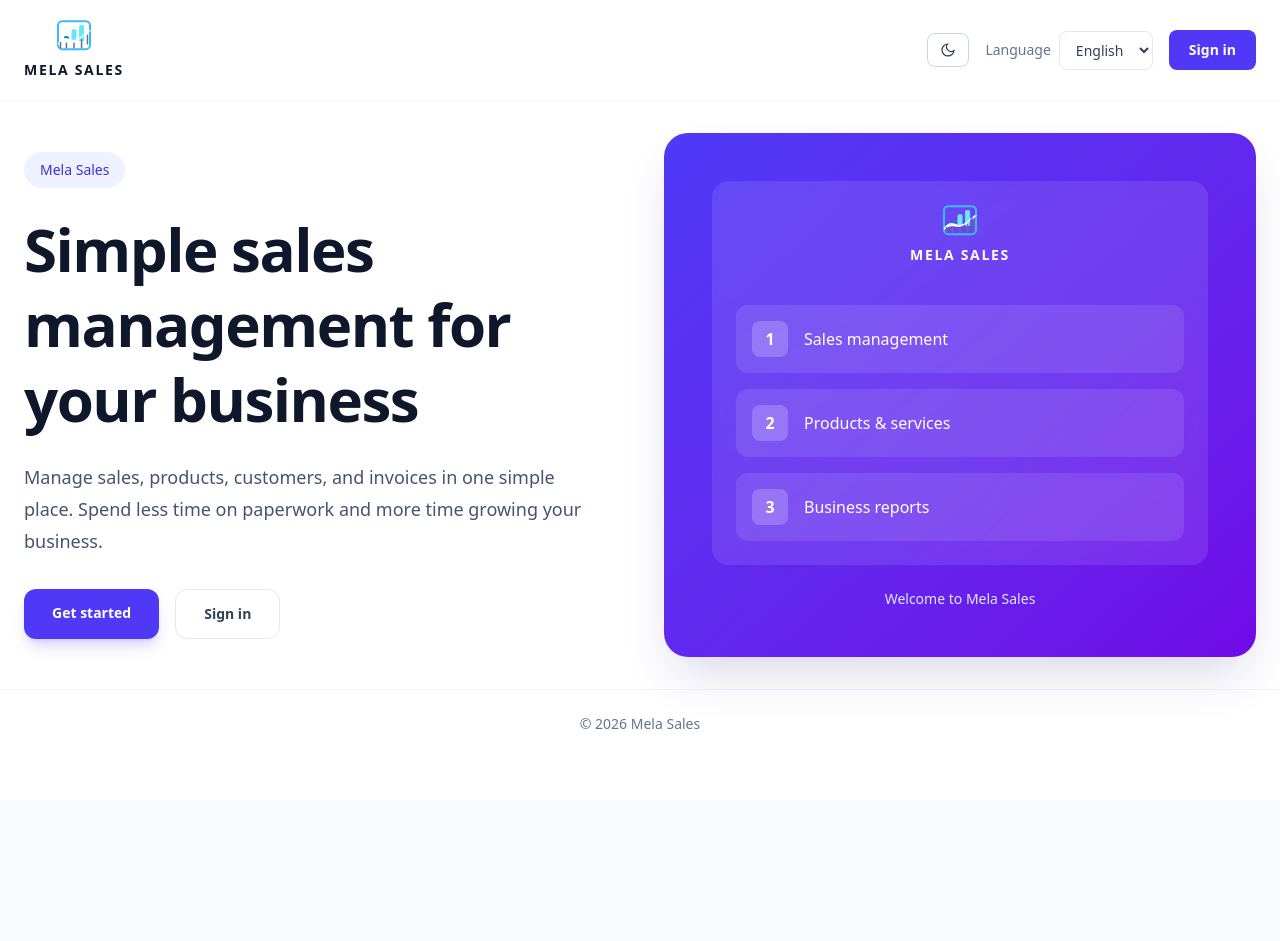
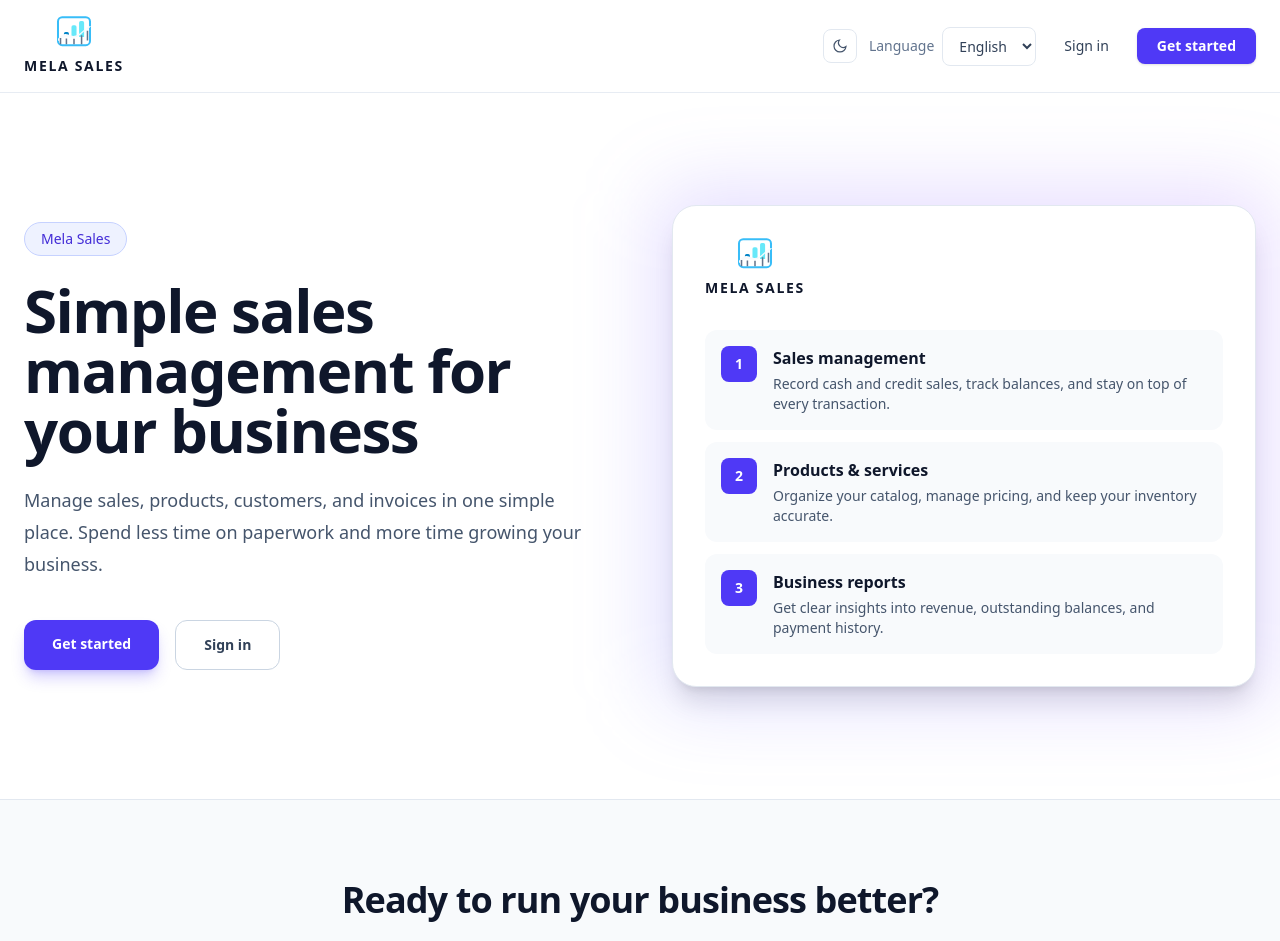
Before and after one commit to abel7107/mela-sales, a React (Vite) app in the folder frontend/: page / in a window 1280 px wide. Shown: the top 941 px of the page. Before the commit the page ends 800 px from the top, so only its background shows below. Built offline with nearby package versions, Linux system fonts and the light colour scheme.

Commit message:
redesign: professional landing page

```diff
--- a/frontend/src/pages/LandingPage.tsx
+++ b/frontend/src/pages/LandingPage.tsx
@@ -18,6 +18,11 @@ export function LandingPage() {
       feature1: 'Sales management',
       feature2: 'Products & services',
       feature3: 'Business reports',
+      feature1Desc: 'Record cash and credit sales, track balances, and stay on top of every transaction.',
+      feature2Desc: 'Organize your catalog, manage pricing, and keep your inventory accurate.',
+      feature3Desc: 'Get clear insights into revenue, outstanding balances, and payment history.',
+      ctaTitle: 'Ready to run your business better?',
+      ctaDesc: 'Start managing your sales today with Mela Sales.',
     },
     am: {
       tagline: 'ለንግድዎ ቀላል የሽያጭ አስተዳደር',
@@ -28,21 +33,33 @@ export function LandingPage() {
       feature1: 'የሽያጭ አስተዳደር',
       feature2: 'ምርቶች እና አገልግሎቶች',
       feature3: 'የንግድ ሪፖርቶች',
+      feature1Desc: 'የገንዘብ እና የብድር ሽያጮችን ይመዝግቡ፣ ቀሪ ሂሳቦችን ይከታተሉ።',
+      feature2Desc: 'ምርቶችዎን ያደራጁ፣ ዋጋዎችን ያስተዳድሩ፣ ክምችትዎን ትክክል ያድርጉ።',
+      feature3Desc: 'ስለ ገቢ፣ ቀሪ ሂሳብ እና የክፍያ ታሪክ ግልጽ መረጃ ያግኙ።',
+      ctaTitle: 'ንግድዎን የተሻለ ለማስተዳደር ዝግጁ ነዎት?',
+      ctaDesc: 'ዛሬ ከMela Sales ጋር ሽያጮችዎን ያስተዳድሩ።',
     },
   }
 
   const text = content[language]
 
+  const features = [
+    { title: text.feature1, desc: text.feature1Desc },
+    { title: text.feature2, desc: text.feature2Desc },
+    { title: text.feature3, desc: text.feature3Desc },
+  ]
+
   return (
-    <div className="min-h-screen bg-white dark:bg-slate-800">
-      <header className="border-b border-slate-100">
-        <div className="mx-auto flex max-w-7xl items-center justify-between px-6 py-5">
+    <div className="min-h-screen bg-white text-slate-900 dark:bg-slate-900 dark:text-slate-100">
+      <header className="sticky top-0 z-40 border-b border-slate-200/80 bg-white/80 backdrop-blur dark:border-slate-800 dark:bg-slate-900/80">
+        <div className="mx-auto flex max-w-7xl items-center justify-between px-6 py-4">
           <Logo />
-          <div className="flex items-center gap-4">
+          <div className="flex items-center gap-3">
             <button
               type="button"
               onClick={toggle}
-              className="rounded-lg border border-slate-300 bg-white px-3 py-2 text-sm text-slate-700 hover:bg-slate-50 dark:border-slate-600 dark:bg-slate-800 dark:text-slate-200 dark:hover:bg-slate-700"
+              className="rounded-lg border border-slate-200 bg-white p-2 text-slate-600 transition hover:bg-slate-50 dark:border-slate-700 dark:bg-slate-800 dark:text-slate-300 dark:hover:bg-slate-700"
+              aria-label="Toggle theme"
             >
               {theme === 'dark' ? (
                 <svg className="h-4 w-4" viewBox="0 0 24 24" fill="none" stroke="currentColor" strokeWidth={1.8}>
@@ -58,73 +75,103 @@ export function LandingPage() {
             <LanguageSwitcher />
             <Link
               to="/login"
-              className="rounded-lg bg-indigo-600 px-5 py-2.5 text-sm font-semibold text-white transition hover:bg-indigo-700"
+              className="rounded-lg px-4 py-2 text-sm font-medium text-slate-700 transition hover:bg-slate-100 dark:text-slate-200 dark:hover:bg-slate-800"
             >
               {t('login')}
+            </Link>
+            <Link
+              to="/login"
+              className="rounded-lg bg-indigo-600 px-5 py-2 text-sm font-semibold text-white shadow-sm transition hover:bg-indigo-500"
+            >
+              {text.getStarted}
             </Link>
           </div>
         </div>
       </header>
 
       <main>
-        <section className="mx-auto grid max-w-7xl items-center gap-12 px-6 py-20 lg:grid-cols-2 lg:py-8">
+        <section className="mx-auto max-w-7xl px-6 py-20 lg:py-28">
+          <div className="grid items-center gap-16 lg:grid-cols-2">
             <div>
-            <span className="inline-flex rounded-full bg-indigo-50 dark:bg-indigo-900/30 px-4 py-2 text-sm font-medium text-indigo-700 dark:text-indigo-300">
+              <span className="inline-flex items-center rounded-full border border-indigo-200 bg-indigo-50 px-4 py-1.5 text-sm font-medium text-indigo-700 dark:border-indigo-800 dark:bg-indigo-900/40 dark:text-indigo-300">
                 {t('appName')}
               </span>
-
-            <h1 className="mt-6 max-w-2xl text-4xl font-bold leading-tight tracking-tight text-slate-900 dark:text-slate-100 sm:text-5xl lg:text-6xl">
+              <h1 className="mt-6 text-4xl font-bold tracking-tight sm:text-5xl lg:text-6xl">
                 {text.tagline}
               </h1>
-
               <p className="mt-6 max-w-xl text-lg leading-8 text-slate-600 dark:text-slate-300">
                 {text.description}
               </p>
-
-            <div className="mt-8 flex flex-wrap gap-4">
+              <div className="mt-10 flex flex-wrap gap-4">
                 <Link
                   to="/login"
-                className="rounded-xl bg-indigo-600 px-7 py-3.5 text-sm font-semibold text-white shadow-lg shadow-indigo-600/20 transition hover:bg-indigo-700"
+                  className="rounded-xl bg-indigo-600 px-7 py-3.5 text-sm font-semibold text-white shadow-lg shadow-indigo-600/25 transition hover:bg-indigo-500"
                 >
                   {text.getStarted}
                 </Link>
-
                 <Link
                   to="/login"
-                className="rounded-xl border border-slate-200 dark:border-slate-700 px-7 py-3.5 text-sm font-semibold text-slate-700 dark:text-slate-200 transition hover:bg-slate-50 dark:bg-slate-900"
+                  className="rounded-xl border border-slate-300 px-7 py-3.5 text-sm font-semibold text-slate-700 transition hover:bg-slate-50 dark:border-slate-700 dark:text-slate-200 dark:hover:bg-slate-800"
                 >
                   {text.signIn}
                 </Link>
               </div>
             </div>
 
-          <div className="rounded-3xl bg-gradient-to-br from-indigo-600 to-violet-700 p-8 text-white shadow-2xl shadow-indigo-900/20 sm:p-12">
-            <div className="rounded-2xl bg-white/10 p-6 backdrop-blur">
-              <Logo light />
-              <div className="mt-10 space-y-4">
-                {[text.feature1, text.feature2, text.feature3].map(
-                  (feature, index) => (
+            <div className="relative">
+              <div className="absolute -inset-4 rounded-3xl bg-gradient-to-tr from-indigo-500/20 to-violet-500/20 blur-2xl" />
+              <div className="relative rounded-3xl border border-slate-200 bg-white p-8 shadow-xl dark:border-slate-800 dark:bg-slate-800">
+                <div className="flex items-center gap-3">
+                  <Logo />
+                </div>
+                <div className="mt-8 space-y-3">
+                  {features.map((feature, index) => (
                     <div
-                      key={feature}
-                      className="flex items-center gap-4 rounded-xl bg-white/10 p-4"
+                      key={feature.title}
+                      className="flex items-start gap-4 rounded-xl bg-slate-50 p-4 dark:bg-slate-900/60"
                     >
-                      <span className="flex h-9 w-9 items-center justify-center rounded-lg bg-white/20 font-bold">
+                      <span className="flex h-9 w-9 shrink-0 items-center justify-center rounded-lg bg-indigo-600 text-sm font-bold text-white">
                         {index + 1}
                       </span>
-                      <span className="font-medium">{feature}</span>
-                    </div>
-                  ),
-                )}
+                      <div>
+                        <p className="font-semibold text-slate-900 dark:text-slate-100">
+                          {feature.title}
+                        </p>
+                        <p className="mt-1 text-sm text-slate-600 dark:text-slate-400">
+                          {feature.desc}
+                        </p>
                       </div>
                     </div>
-            <p className="mt-6 text-center text-sm text-indigo-100">
-              {t('welcome')}
+                  ))}
+                </div>
+              </div>
+            </div>
+          </div>
+        </section>
+
+        <section className="border-t border-slate-200 bg-slate-50 py-20 dark:border-slate-800 dark:bg-slate-900/50">
+          <div className="mx-auto max-w-7xl px-6">
+            <div className="mx-auto max-w-2xl text-center">
+              <h2 className="text-3xl font-bold tracking-tight sm:text-4xl">
+                {text.ctaTitle}
+              </h2>
+              <p className="mt-4 text-lg text-slate-600 dark:text-slate-300">
+                {text.ctaDesc}
               </p>
+              <div className="mt-8">
+                <Link
+                  to="/login"
+                  className="inline-flex rounded-xl bg-indigo-600 px-8 py-3.5 text-sm font-semibold text-white shadow-lg shadow-indigo-600/25 transition hover:bg-indigo-500"
+                >
+                  {text.getStarted}
+                </Link>
+              </div>
+            </div>
           </div>
         </section>
       </main>
 
-      <footer className="border-t border-slate-100 py-6 text-center text-sm text-slate-500 dark:text-slate-400">
+      <footer className="border-t border-slate-200 py-8 text-center text-sm text-slate-500 dark:border-slate-800 dark:text-slate-400">
         © {new Date().getFullYear()} Mela Sales
       </footer>
     </div>
```
Lines whose indentation alone changed are shown as unchanged.
